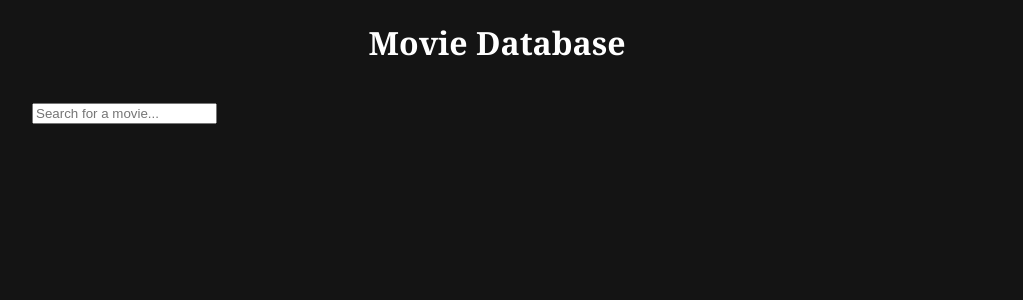
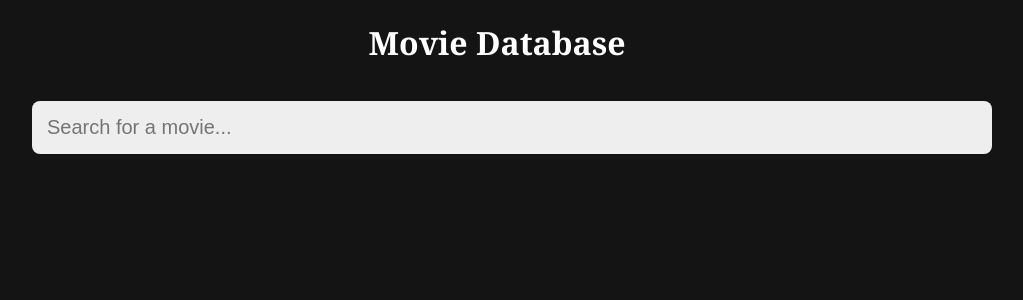
Before and after one commit to saraxcoding/react-movie-database, a React (Create React App) app: page / in a window 1280 px wide. Shown: the top 300 px of the page, without its empty margins (143-1166 px from the left). Built offline with nearby package versions, Linux system fonts and the light colour scheme.

Commit message:
Fixed typo in search component

```diff
--- a/src/components/Search.js
+++ b/src/components/Search.js
@@ -6,7 +6,7 @@ function Search ({ handleInput, search }) {
             <input
                 type="text"
                 placeholder="Search for a movie..."
-                className="searchnbox"
+                className="searchbox"
                 onChange={handleInput}
                 onKeyPress={search}
             />
```
